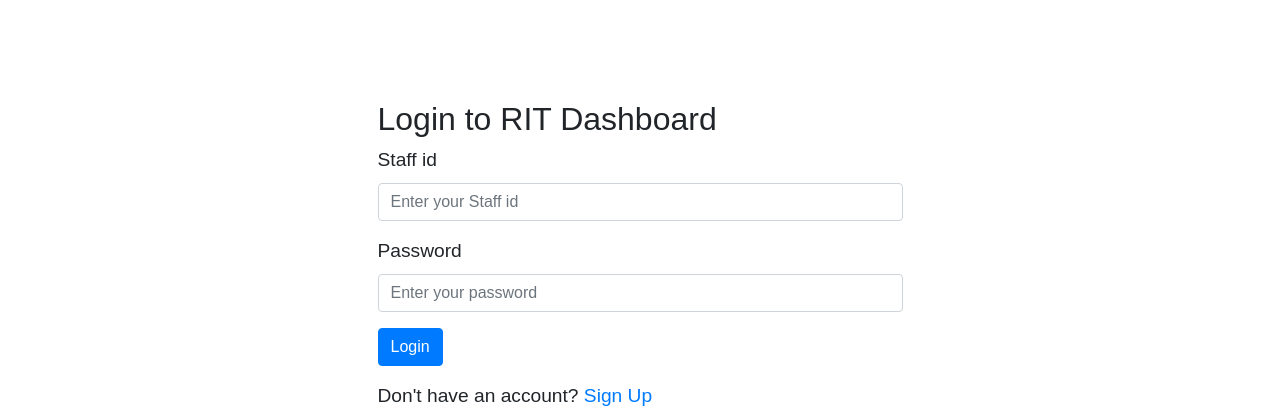
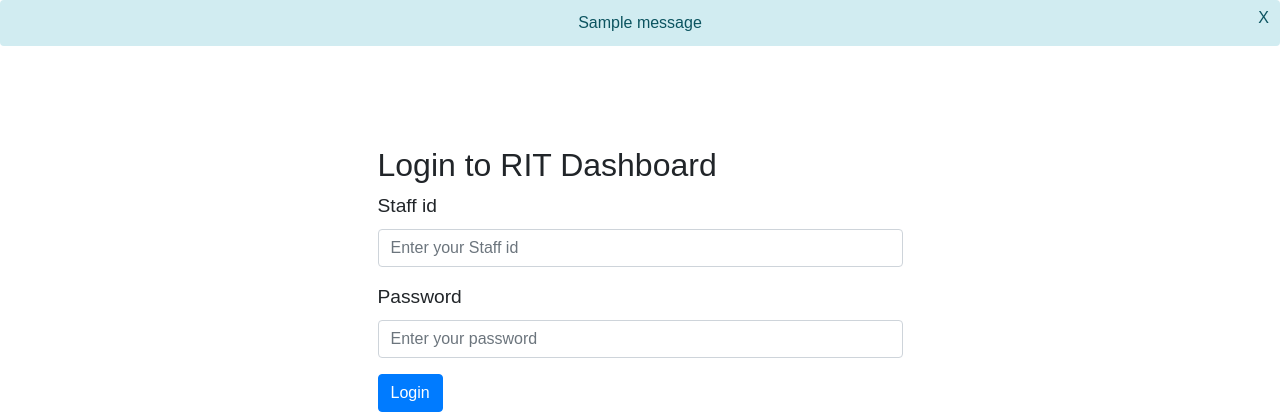
Before and after one commit to ganesaperumal03/E-approval_system, a Django app: page / in a window 1280 px wide. Shown: the top 420 px of the page. Run offline with Django 4.2, Linux system fonts and the light colour scheme; tables that the repository leaves empty hold one stand-in row (values such as "Sample post"); one stand-in notice (Sample message) is shown; some libraries are stand-ins or nearby versions.

Commit message:
log out added

```diff
--- a/application/views/__init__.py
+++ b/application/views/__init__.py
@@ -12,7 +12,8 @@ from application.views.approval import (
     send_email,
     process_department,
     pdf,
-    generate_pdf
+    generate_pdf,
+    logout
 
 )
 
--- a/application/views/approval.py
+++ b/application/views/approval.py
@@ -14,6 +14,7 @@ from application.models import e_approval,User,doc_remarks     #type:ignore
 from django.contrib import messages #type:ignore
 from django.db.models import Q  #type:ignore
 import pandas as pd
+from num2words import num2words
 
 
 def save_uploaded_pdfs(file_dict):
@@ -240,7 +241,12 @@ def login(request):
             return render(request, "auth/login.html", {'error_message': error_message})
     else:
         return render(request, "auth/login.html")
-
+def logout(request):
+    print('logout function called')
+    auth_logout(request)
+    messages.success(request,'You were logged out')
+    request.session.flush()  # Flush all session data
+    return render(request, "auth/login.html")
 
 # #def auth_approval(request):
 # #    staff_id = e_approval.objects.filter(staff_id=567654)
@@ -265,7 +271,7 @@ def login(request):
 #
 # #        return render(request, "e-approval/auth_approval.html",{"Document_no":Document_no})
 # #    return render(request, "e-approval/auth_approval.html",{"staff_id":staff_id})
-from num2words import num2words
+
 
 def auth_approval(request):
 
--- a/rit_e_approval/urls.py
+++ b/rit_e_approval/urls.py
@@ -24,6 +24,7 @@ urlpatterns = [
     path('create_form', views.create_form, name="create_form"),
     path('signup', views.signup, name="signup"),
     path('', views.login, name="login"),
+    path('logout', views.logout, name="logout"),
     path('view_approval', views.view_approval, name="view_approval"),
     path('auth_approval', views.auth_approval, name="auth_approval"),
     path('clarification', views.clarification, name="clarification"),
--- a/templates/auth/login.html
+++ b/templates/auth/login.html
@@ -1,48 +1,105 @@
 {% load static %}
-<link rel="stylesheet" href="{% static 'css/style.css' %}">
+<link rel="stylesheet" href="{% static 'css/style.css' %}" />
 <!DOCTYPE html>
 <html lang="en">
   <head>
-    <meta charset="UTF-8">
-    <meta name="viewport" content="width=device-width, initial-scale=1.0">
-    <link rel="stylesheet" href="https://maxcdn.bootstrapcdn.com/bootstrap/4.5.2/css/bootstrap.min.css">
-    <link rel="stylesheet" href="{% static 'css/auth.css' %}">
+    <meta charset="UTF-8" />
+    <meta name="viewport" content="width=device-width, initial-scale=1.0" />
+    <link
+      rel="stylesheet"
+      href="https://maxcdn.bootstrapcdn.com/bootstrap/4.5.2/css/bootstrap.min.css"
+    />
+    <link rel="stylesheet" href="{% static 'css/auth.css' %}" />
 
-    <link rel="stylesheet" href="https://maxcdn.bootstrapcdn.com/bootstrap/4.5.2/css/bootstrap.min.css">
-    <link rel="stylesheet" href="https://maxst.icons8.com/vue-static/landings/line-awesome/line-awesome/1.3.0/css/line-awesome.min.css">
+    <link
+      rel="stylesheet"
+      href="https://maxcdn.bootstrapcdn.com/bootstrap/4.5.2/css/bootstrap.min.css"
+    />
+    <link
+      rel="stylesheet"
+      href="https://maxst.icons8.com/vue-static/landings/line-awesome/line-awesome/1.3.0/css/line-awesome.min.css"
+    />
     <title>Ramco Institute of Technology</title>
+  </head>
+
+  <style>
+    .message {
+      position: relative;
+      padding: 10px;
+      margin-bottom: 15px;
+      border: 1px solid transparent;
+      border-radius: 0.25rem;
+    }
+
+    .close-btn {
+      position: absolute;
+      top: 5px;
+      right: 10px;
+      cursor: pointer;
+    }
+  </style>
+
+  {% for message in messages %}
+  <div
+    class="message d-flex align-items-center justify-content-center text-center alert-info {{ message.tags }}"
+  >
+    {{ message }}
+    <span class="close-btn" onclick="closeMessage(this)"> X</span>
+  </div>
+  {% endfor %}
   <body>
     <div class="rit"></div>
     <div class="container">
-
-
-<div class="container container-login" style="margin-top: 100px;margin-top: 100px; font-size:larger;">
+      <div
+        class="container container-login"
+        style="margin-top: 100px; margin-top: 100px; font-size: larger"
+      >
         <div class="row justify-content-center">
           <div class="col-md-6">
             <h2>Login to RIT Dashboard</h2>
             <form method="POST" action="{% url 'login' %}" autocomplete="off">
-          {% csrf_token %}
-          {{ error_message }}
+              {% csrf_token %} {{ error_message }}
 
               <div class="form-group">
                 <label for="username">Staff id</label>
-            <input type="text" class="form-control" id="staff_id" name="staff_id" placeholder="Enter your Staff id" required>
+                <input
+                  type="text"
+                  class="form-control"
+                  id="staff_id"
+                  name="staff_id"
+                  placeholder="Enter your Staff id"
+                  required
+                />
               </div>
               <div class="form-group">
-            <label for="password" >Password</label>
-            <input type="password" class="form-control" id="password" name="password" placeholder="Enter your password" required>
+                <label for="password">Password</label>
+                <input
+                  type="password"
+                  class="form-control"
+                  id="password"
+                  name="password"
+                  placeholder="Enter your password"
+                  required
+                />
               </div>
               <button type="submit" class="btn btn-primary">Login</button>
             </form>
-        <p class="mt-3">Don't have an account? <a href="{% url 'signup' %}">Sign Up</a></p>
+            <p class="mt-3">
+              Don't have an account? <a href="{% url 'signup' %}">Sign Up</a>
+            </p>
           </div>
         </div>
       </div>
     </div>
 
-
     <script src="https://code.jquery.com/jquery-3.5.1.slim.min.js"></script>
     <script src="https://cdn.jsdelivr.net/npm/@popperjs/core@2.11.6/dist/umd/popper.min.js"></script>
     <script src="https://maxcdn.bootstrapcdn.com/bootstrap/4.5.2/js/bootstrap.min.js"></script>
   </body>
+  <script>
+    function closeMessage(element) {
+      var messageBox = element.closest(".message");
+      messageBox.style.display = "none"; // Hide the message box
+    }
+  </script>
 </html>
--- a/templates/e-approval/index.html
+++ b/templates/e-approval/index.html
@@ -164,7 +164,7 @@
           </li>
 
           <li class="nav-item">
-            <a href="{% url 'login' %}" class="nav-link text-dark">
+            <a href="{% url 'logout' %}" class="nav-link text-dark">
               <i class="fa fa-sign-out-alt mr-3 text-primary fa-fw"></i> <!-- Logout Icon -->
               Log Out
             </a>
```
Also changed, not shown: manage.py (+7 -1 lines). Lines whose indentation alone changed are shown as unchanged.
